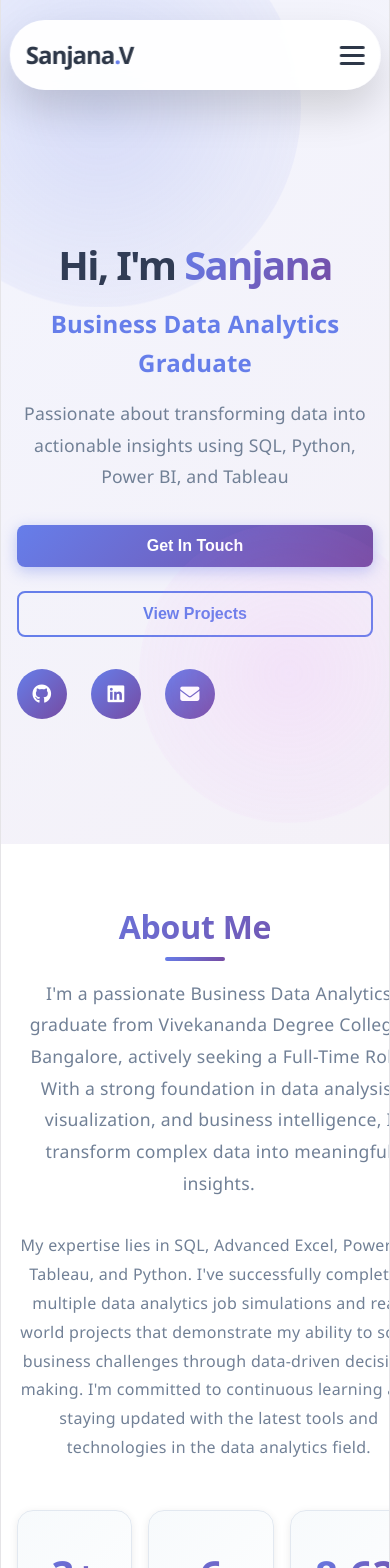
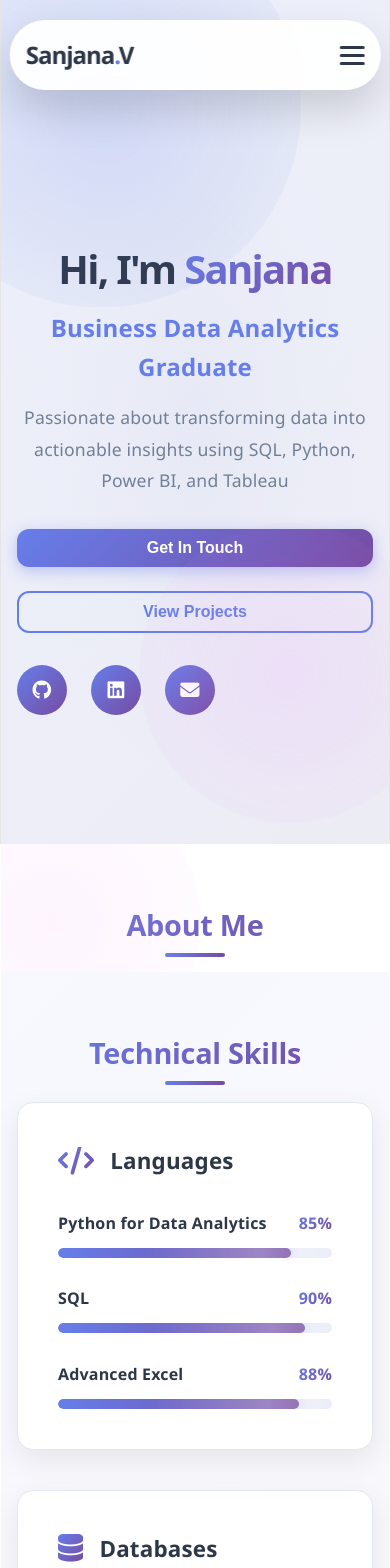
Before and after one commit to Sanjana-V-28/sanjana-portfolio, a React (Vite) app in the folder vite-app/: page / in a window 390 px wide. Shown: the top 1568 px of the page. Built offline with nearby package versions, Linux system fonts and the light colour scheme.

Commit message:
style: Update global and common styles for improved layout and responsiveness

```diff
--- a/vite-app/src/components/CommonStyles.ts
+++ b/vite-app/src/components/CommonStyles.ts
@@ -3,6 +3,7 @@
 
 export const Container = styled.div`
   max-width: 1200px;
+  width: 100%;
   margin: 0 auto;
   padding: 0 2rem;
 
@@ -12,7 +13,7 @@
 `;
 
 export const SectionTitle = styled.h2`
-  font-size: 3rem;
+  font-size: clamp(1.8rem, 3vw, 3rem);
   font-weight: 700;
   margin-bottom: 3rem;
   text-align: center;
@@ -35,15 +36,15 @@
   }
 
   @media (max-width: 768px) {
-    font-size: 2rem;
+    font-size: 1.8rem;
     margin-bottom: 2rem;
   }
 `;
 
 export const Button = styled.button<{ variant?: 'primary' | 'secondary' }>`
-  padding: 12px 28px;
+  padding: 10px 22px;
   border: ${props => props.variant === 'secondary' ? `2px solid ${colors.primary}` : 'none'};
-  border-radius: 8px;
+  border-radius: 12px;
   font-size: 1rem;
   font-weight: 600;
   cursor: pointer;
@@ -71,6 +72,8 @@
 
 export const Section = styled.section`
   padding: 6rem 0;
+  width: 100%;
+  box-sizing: border-box;
 
   @media (max-width: 768px) {
     padding: 4rem 0;
@@ -94,13 +97,13 @@
 export const Card = styled.div`
   background: ${colors.bgWhite};
   border-radius: 12px;
-  padding: 2rem;
+  padding: 1.8rem;
   box-shadow: ${shadows.md};
   transition: ${transitions.default};
-  border: 1px solid ${colors.borderColor};
+  border: 1px solid rgba(0,0,0,0.04);
 
   &:hover {
-    transform: translateY(-8px);
+    transform: translateY(-6px);
     box-shadow: ${shadows.lg};
   }
 `;
--- a/vite-app/src/theme/GlobalStyles.ts
+++ b/vite-app/src/theme/GlobalStyles.ts
@@ -29,10 +29,26 @@
 
   body {
     font-family: 'Segoe UI', Tahoma, Geneva, Verdana, sans-serif;
-    background-color: ${colors.bgWhite};
+    /* use a soft background so the centered content doesn't look like it's inside a white box */
+    background-color: ${colors.bgLight};
+    background-image: radial-gradient(rgba(118,75,162,0.02) 0px, transparent 120px), radial-gradient(rgba(102,126,234,0.02) 0px, transparent 180px);
+    background-repeat: no-repeat;
+    background-position: left top, right bottom;
     color: ${colors.textDark};
     line-height: 1.6;
+    -webkit-font-smoothing: antialiased;
+    -moz-osx-font-smoothing: grayscale;
     overflow-x: hidden;
+  }
+
+  /* ensure the app takes full height and no accidental borders appear */
+  html, body, #root {
+    height: 100%;
+  }
+
+  img, picture, video {
+    max-width: 100%;
+    display: block;
   }
 
   a {
@@ -84,4 +100,9 @@
       transform: translateX(0);
     }
   }
+
+  /* fluid typography helpers */
+  h1 { font-size: clamp(2rem, 3.5vw, 3.5rem); }
+  h2 { font-size: clamp(1.6rem, 3vw, 3rem); }
+  h3 { font-size: clamp(1.2rem, 2.2vw, 1.6rem); }
 `;
```
